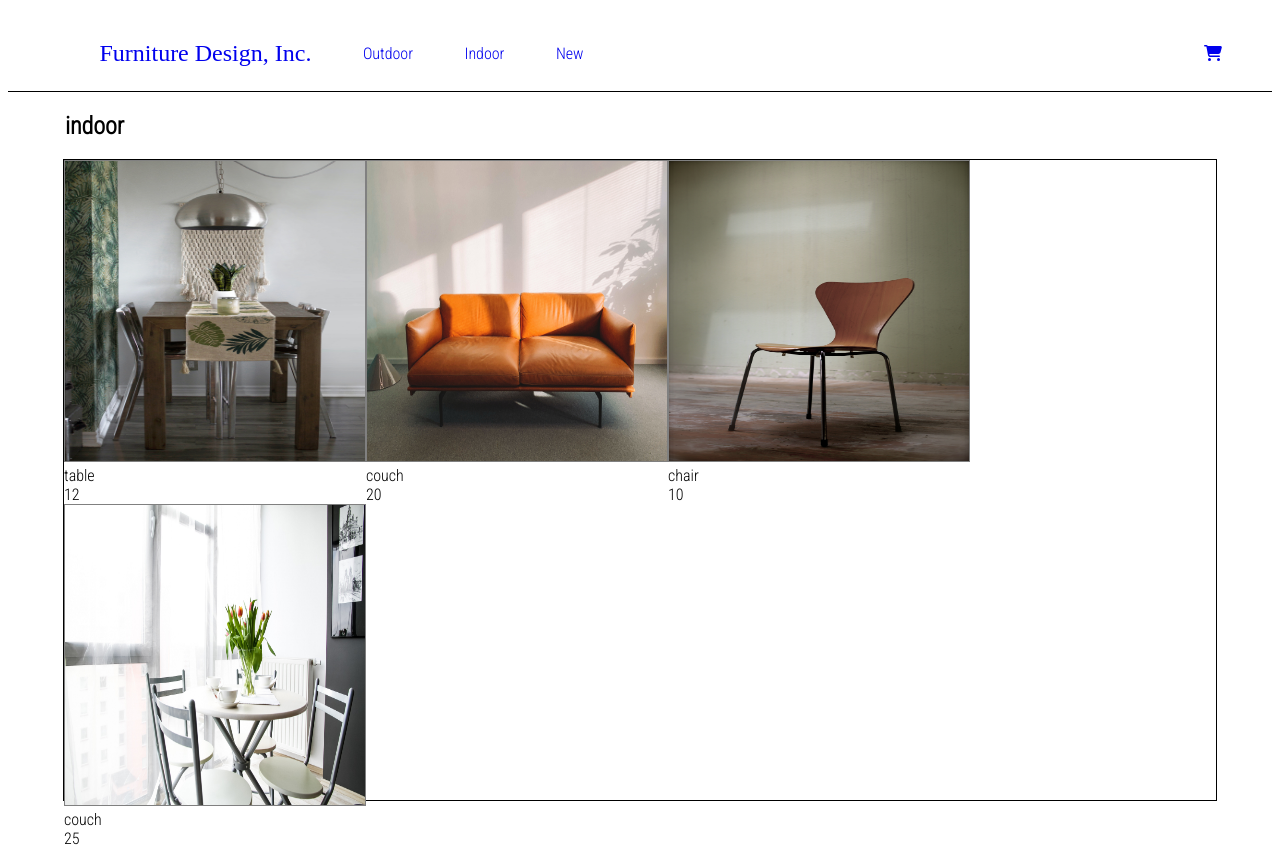
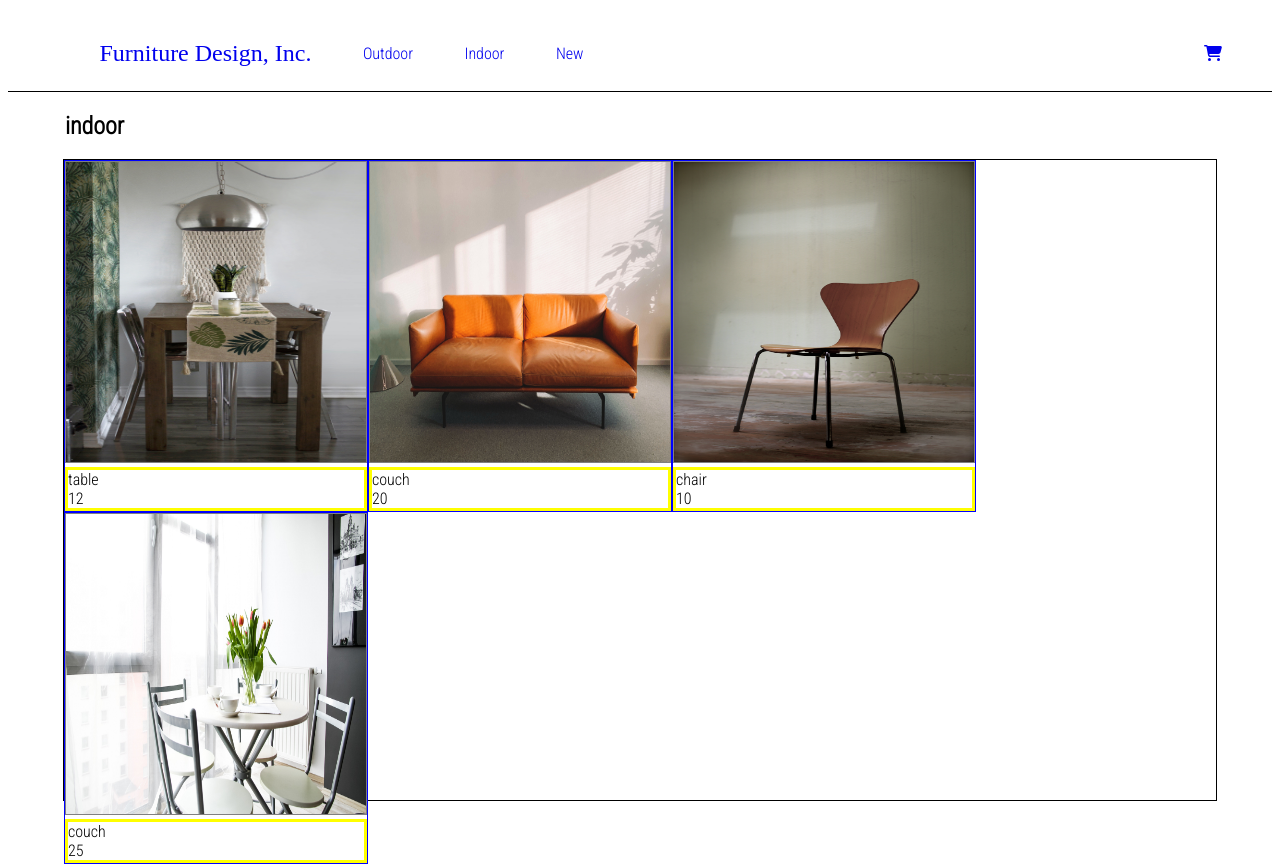
Before and after one commit to kpgh46/shoppingcart, a React (Create React App) app: page /indoor in a window 1280 px wide. Built offline with nearby package versions, Linux system fonts and the light colour scheme; a web font is replaced by a local one.

Commit message:
added details button on shopping page

```diff
--- a/src/components/Item.js
+++ b/src/components/Item.js
@@ -13,6 +13,7 @@
 		<div
 			onMouseOver={() => setOver(true)}
 			onMouseOut={() => setOver(false)}
+			className="item-container"
 		>
 			<Link to={`itemdetail/${props.id}`}>
 				<img
@@ -25,9 +26,14 @@
 					alt="item photo"
 				></img>
 			</Link>
-			<div>{props.title}</div>
-			<div>{props.price}</div>
-			<div>{props.description}</div>
+			<div className="item-details">
+				<div>
+					<div>{props.title}</div>
+					<div>{props.price}</div>
+				</div>
+
+				{over ? <div className="details-button">Details</div> : ""}
+			</div>
 		</div>
 	);
 };
--- a/src/index.css
+++ b/src/index.css
@@ -163,7 +163,7 @@
 }
 
 .item-overlay{
-  /* position: absolute; */
+  position: relative;
   top:0;
   left:0;
   height: 100%;
@@ -173,7 +173,26 @@
   opacity: .9;
 }
 
+.item-details{
+  border: 3px solid yellow;
+  display: flex;
+  justify-content: space-between;
+}
 
+.item-container{
+  /* position: relative; */
+  border: 1px solid blue;
+  height: 350px
+}
+
+.details-button{
+  color:red;
+  position: relative;
+  font-size: larger;
+  border: 1px solid;
+  border-radius: 5px;
+  padding: 5px;
+}
 
 .landing-container div {
   display: flex;
```
